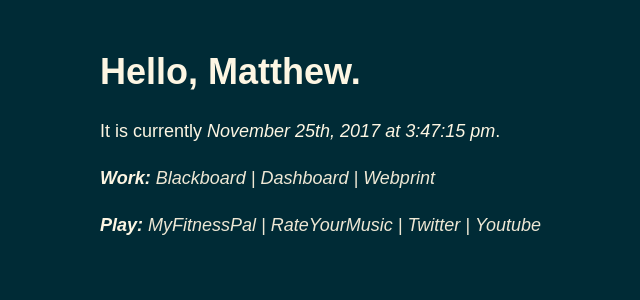
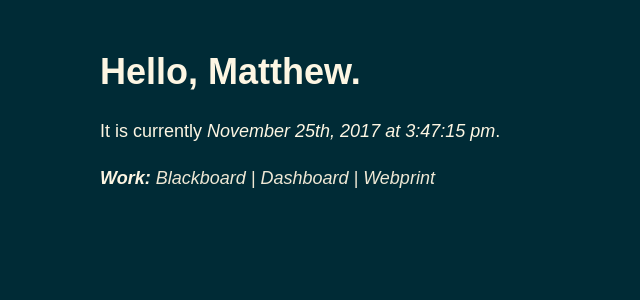
Before and after one commit to matthewjenkins97/matthewjenkins97.github.io, a Jekyll site: the page startpage/index.html, which Jekyll copies as it is, in a window 1280 px wide. Shown: the top 300 px of the page, without its empty margins (215-855 px from the left). Built offline with Jekyll 4.4.1, drawn with Linux system fonts in a browser that asks for light colours.

Commit message:
no fun. not ever. (got rid of play section)

```diff
--- a/startpage/index.html
+++ b/startpage/index.html
@@ -39,11 +39,5 @@
     <i> <a href="http://dashboard.oup.com/"> Dashboard |</a></i>
     <i> <a href="http://webprint.hamilton.edu/"> Webprint </a></i>
     <p></p>
-    <b><i>Play:</i></b>
-    <i> <a href="http://www.myfitnesspal.com/"> MyFitnessPal |</a></i>
-    <i> <a href="https://rateyourmusic.com/"> RateYourMusic |</a></i>
-    <i> <a href="https://twitter.com"> Twitter |</a></i>
-    <i> <a href="https://www.youtube.com/feed/subscriptions"> Youtube</a></i>
-    <p></p>
   </body>
 </html>
```
